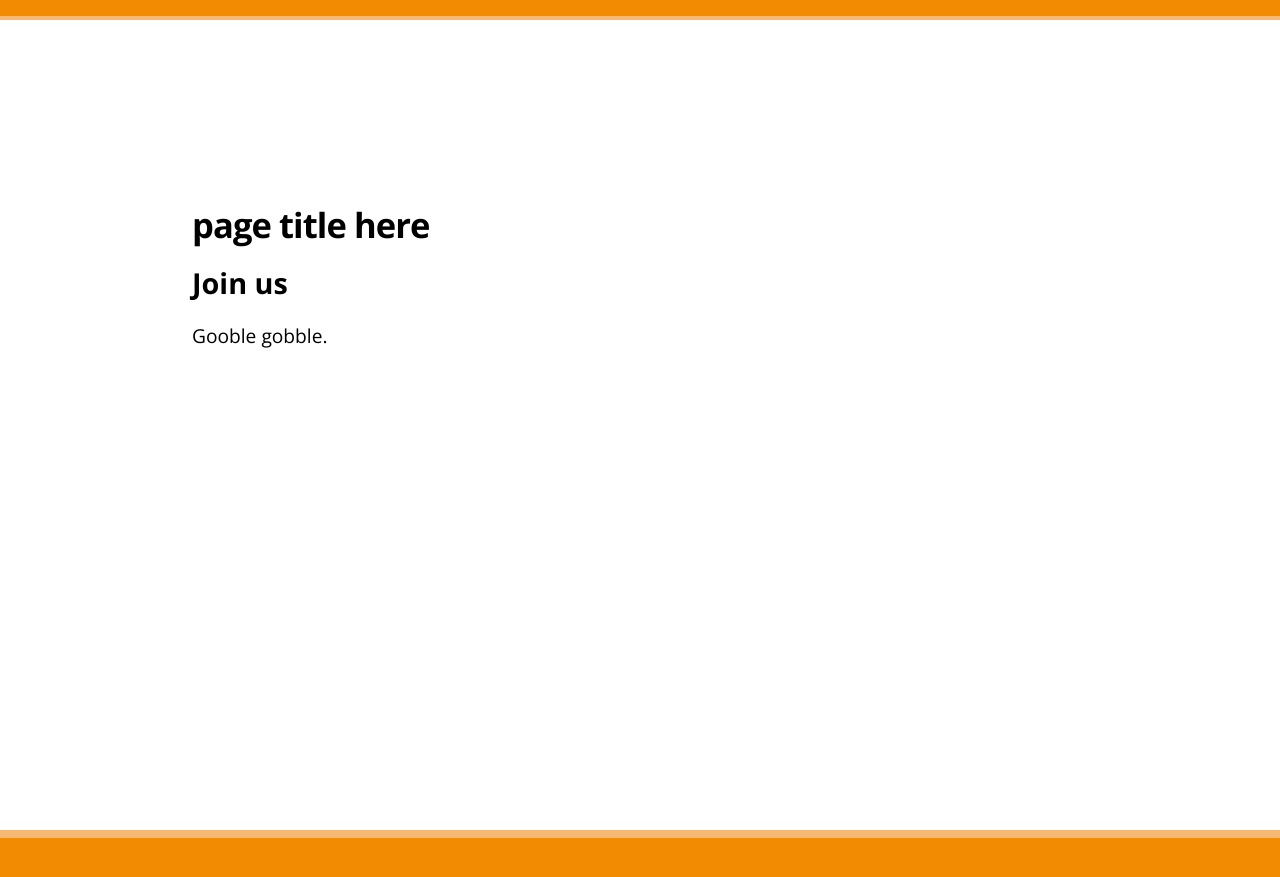
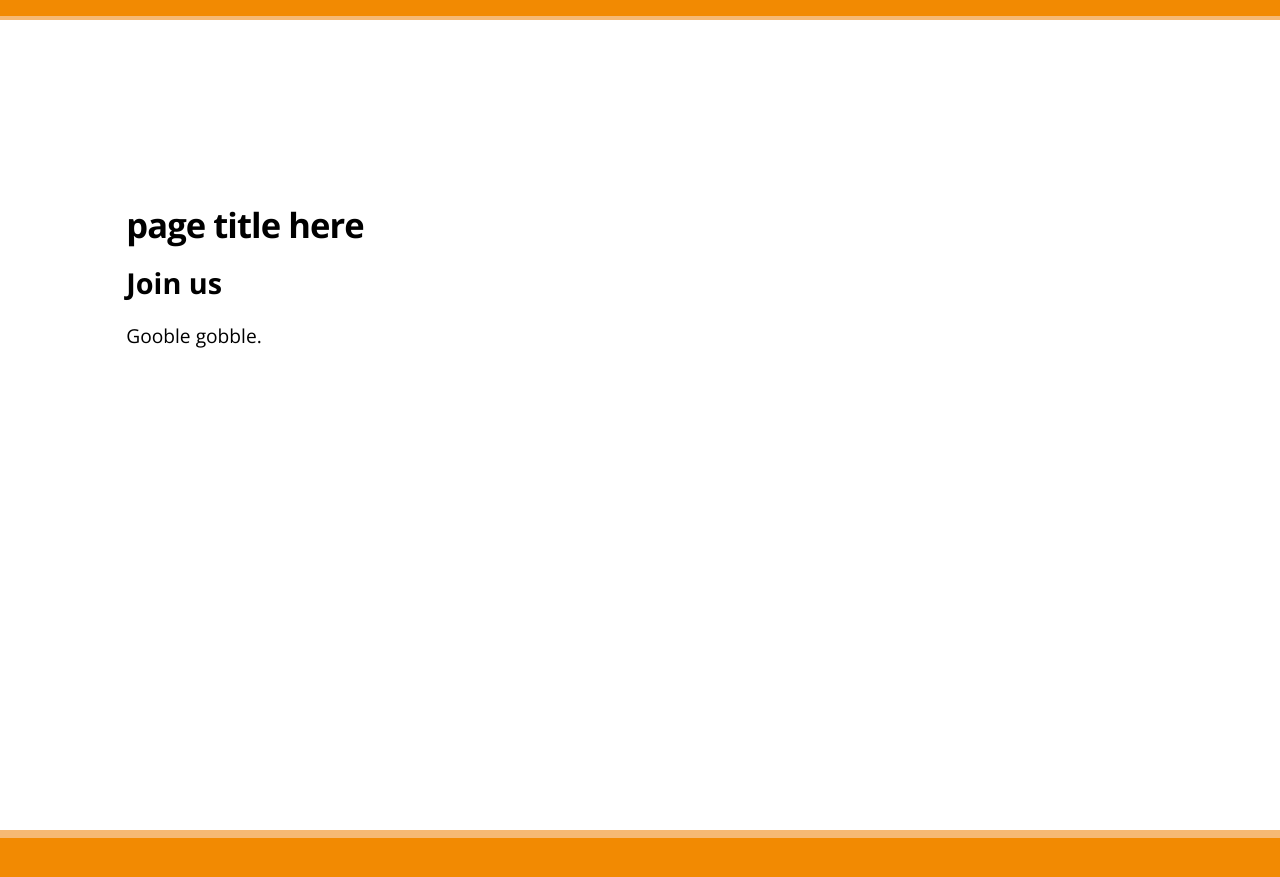
Before and after one commit to cforlando/cforlando.github.io, a Jekyll site: the page built from join-us.md, in a window 1280 px wide. Shown: the top 877 px of the page. Built offline with Jekyll 4.4.1, drawn with Linux system fonts in a browser that asks for light colours.

Commit message:
Expand frontpage article to fill entire body internal width

```diff
--- a/styles/site.css
+++ b/styles/site.css
@@ -28,7 +28,7 @@ html > body {
 
 html > body > article {
 	margin: auto;
-	width: 70%;
+	width: 100%; /* 100 percent of the body internal */
 	max-width: 100ex;
 }
 
```
